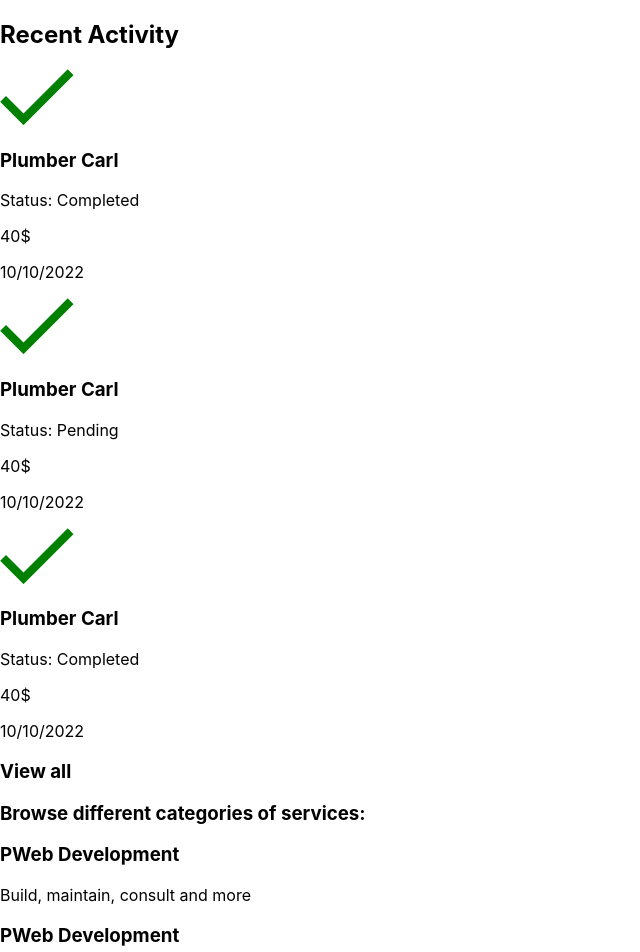
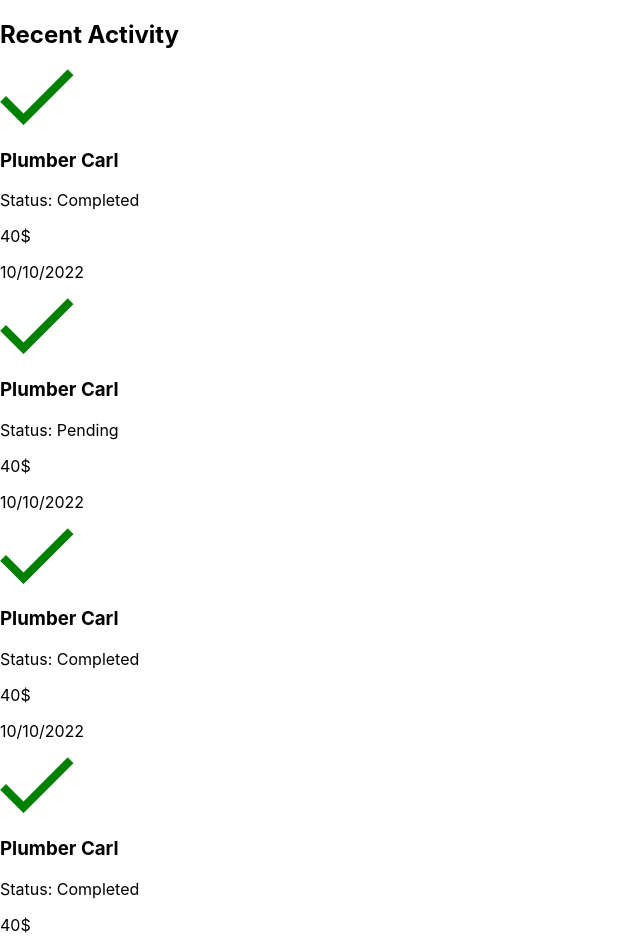
Before and after one commit to emilekamana/tsk-frontend, a React (Create React App) app: page /body in a window 1280 px wide. Shown: the top 952 px of the page, without its empty margins (0-640 px from the left). Built offline with nearby package versions, Linux system fonts and the light colour scheme.

Commit message:
Feat: profile page

```diff
--- a/src/components/layout/Navbar.jsx
+++ b/src/components/layout/Navbar.jsx
@@ -53,7 +53,7 @@ export default function Navbar() {
 
       <div className="flex items-center gap-4">
         <div className=" flex gap-2 items-center">
-          <p>{user.names}</p>
+          <p>{user?.names}</p>
           </div>
       </div>
      </nav>
--- a/src/data/categories.js
+++ b/src/data/categories.js
@@ -23,6 +23,44 @@ export const categories = [
         date: "10/10/2022",
         image: "../assets/tick.png"
     },
+    {
+        title :"Plumber Carl",
+        status: "Completed",
+        value: "40$",
+        date: "10/10/2022",
+        image: "../assets/tick.png"
+    },
+    {
+        title :"Plumber Carl",
+        status: "Completed",
+        value: "40$",
+        date: "10/10/2022",
+        image: "../assets/tick.png"
+    },
+
+    {
+        title :"Plumber Carl",
+        status: "Completed",
+        value: "40$",
+        date: "10/10/2022",
+        image: "../assets/tick.png"
+    },
+
+    {
+        title :"Plumber Carl",
+        status: "Completed",
+        value: "40$",
+        date: "10/10/2022",
+        image: "../assets/tick.png"
+    },
+
+    {
+        title :"Plumber Carl",
+        status: "Completed",
+        value: "40$",
+        date: "10/10/2022",
+        image: "../assets/tick.png"
+    },
 
 
 ]
--- a/src/pages/Profile.js
+++ b/src/pages/Profile.js
@@ -1,15 +1,35 @@
+
 import Navbar from "../components/layout/Navbar";
-import React, {useState, useEffect} from 'react'
+import React, { useState, useEffect } from 'react'
 import axiosBase from "../api";
 import { workers } from "../data/workers";
-export default function Profile(){
-    const [workerRequests, setWorkerRequests]  = useState()
+import { categories } from "../data/categories"
+import tick from '../assets/tick.png'
+export default function Profile() {
+  // let user = JSON.parse(localStorage.getItem("user"))
+
+  const [user, setUser] = useState();
+
+  useEffect(() => {
+    setUser(JSON.parse(localStorage.getItem("user")))
+  }, [])
+
+  const [workerRequests, setWorkerRequests] = useState()
   useEffect(() => {
     const getWorkerRequests = async () => {
       try {
         const res = await axiosBase.get("/order");
-            console.log("requests", res.data.workedId)
-            setWorkerRequests(res.data)
+        let test = res.data
+        test.filter((tes) => {
+          if (tes.clientId === user?._id) {
+            setWorkerRequests(tes)
+          }
+        })
+        // console.log("requests", res.data.clientId)
+        // if(res.data.clientId === user)
+
+
+        // }
 
         //   const data = res.data.data.allDocuments
 
@@ -20,36 +40,71 @@ export default function Profile(){
     };
     getWorkerRequests();
   }, []);
-    let user = JSON.parse(localStorage.getItem("user"))
+
+
+
   // console.log("user", user )
-    return(
+  return (
     <>
       <Navbar />
 
       <section className="py-44">
         <h1>Profile page</h1>
 
-{user.types = "WORKER" ? <>
+        {user?.types === "WORKER" ? <>
           <h1>Worker</h1>
 
-{workerRequests ? (
+          {/* {workerRequests ? (
             <div>
-      <p className="bg-red-500 y-5">User id: {user._id}</p>
-        {workerRequests.map((request, index) => {
-            console.log("request", request)
+              <p className="bg-red-500 y-5">User id: {user?._id}</p>
+
+              <div >
+                <p>{workerRequests.status}</p>
+                <p>{workerRequests.clientId}</p>
+                <p>{workerRequests.workerId}</p>
+              </div>
+
+            </div>
+          ) : (<></>
+          )} */}
+
+
+<div className="flex   gap-10 ">
+        <div className=' px-44 flex flex-wrap gap-12 '>
+   {categories.map((elt) =>{
     return(
-                <div key={index}>
-                    <p>{request.status}</p>
-                    <p>{request.clientId}</p>
-                    <p>{request.workerId}</p>
+      <div className='flex flex-col gap-2 bg-white rounded-[15px] shadow-lg border  h-[250px] justify-center py-10 px-[24px] w-[15rem]'>
+        <div className="w-full flex justify-center py-4">
+        <img src={tick} className="h-[20px] w-[25px]" />
+    </div>
+        <h3 className="font-bold text-lg">{elt.title}</h3>
+        <p>Status: <span className={`${elt.status === "Completed" ? "text-[#008000] ": "text-[#FFA500]"} font-bold `}> {elt.status}</span></p>
+        <div className="w-full flex justify-between">
+        <p>{elt.value}</p>
+        <p>{elt.date}</p>
+
+        </div>
+        <div className="flex gap-2">
+       <button className="font-bold  px-4 py-2 border border-green-300 text-green-300 rounded">Accept</button>
+        <button className="px-4 py-2 rounded border border-red-500 font-bold text-red-500">Decline </button>
+        </div>
       </div>
     )
-        })}
+
+  })
+
+}
 </div>
-):(<></>
-)}
+
+
+</div>
         </>
-: <><h1>Client</h1></>}
+          : <><h1>Client</h1>
+
+          <div>
+
+          </div>
+          </>}
 
         {/* {localStorage.user} */}
         {/* <h1>type: {types} </h1> */}
```
Lines whose indentation alone changed are shown as unchanged.
